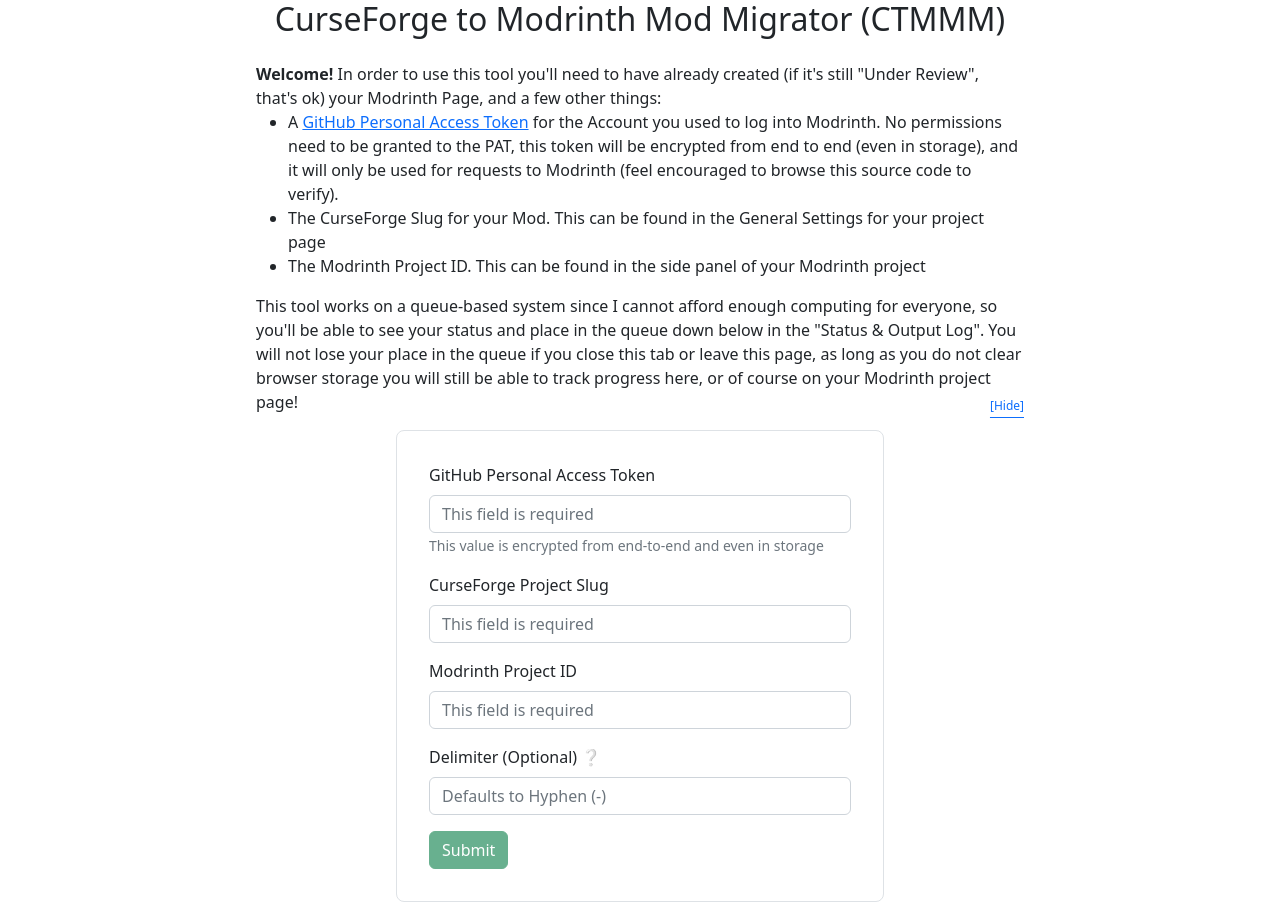
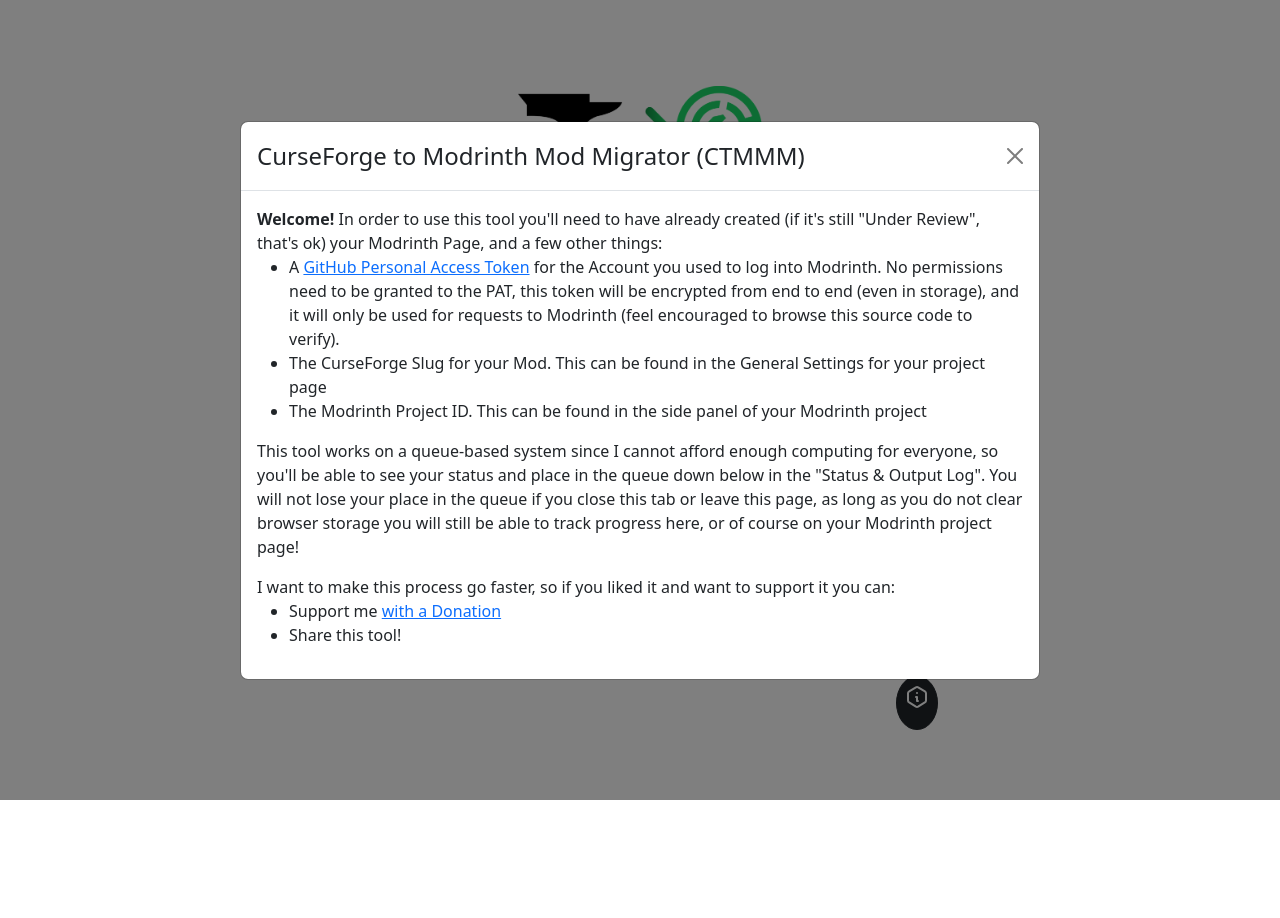
Before and after one commit to oitsjustjose/Curse-To-Modrinth-Migrator, a React (Create React App) app in the folder frontend/: page / in a window 1280 px wide. After the commit the page ends 800 px from the top, so only its background shows below. Built offline with nearby package versions, Linux system fonts and the light colour scheme.

Commit message:
UI updates

```diff
--- a/frontend/package.json
+++ b/frontend/package.json
@@ -8,6 +8,7 @@
     "react": "18.2.0",
     "react-bootstrap": "^2.7.4",
     "react-dom": "18.2.0",
+    "react-icons": "^4.8.0",
     "react-scripts": "5.0.1",
     "web-vitals": "^2.1.0"
   },
--- a/frontend/public/index.html
+++ b/frontend/public/index.html
@@ -3,13 +3,13 @@
 
 <head>
     <meta charset="utf-8" />
-    <link rel="icon" href="%PUBLIC_URL%/app-icon.png" />
+    <link rel="icon" href="%PUBLIC_URL%/favicon.png" />
     <meta name="viewport"
         content="width=device-width, initial-scale=1, maximum-scale=1, minimum-scale=1, user-scalable=no" />
     <meta name="theme-color" content="#17a2b8" />
-    <link rel="shortcut icon" href="./app-icon.png" type="image/x-icon" />
+    <link rel="shortcut icon" href="./favicon.png" type="image/x-icon" />
     <meta name="description" content="A Migration Tool to Pull CF Files and Move Them to Modrinth!" />
-    <link rel="apple-touch-icon" href="%PUBLIC_URL%/app-icon.png" />
+    <link rel="apple-touch-icon" href="%PUBLIC_URL%/favicon.png" />
     <link rel="manifest" href="%PUBLIC_URL%/manifest.json" />
     <title>CTMMM</title>
 </head>
--- a/frontend/src/App.css
+++ b/frontend/src/App.css
@@ -7,3 +7,33 @@
 .output-log {
   margin-top: 2rem;
 }
+
+button.info {
+  /* position: absolute;
+  bottom: 0.5rem;
+  right: 0.5rem; */
+  position: relative;
+  right: -100%;
+
+  font-size: 24px;
+  aspect-ratio: 1;
+  border-radius: 100%;
+  padding: 0.5rem !important;
+}
+
+button.info svg {
+  vertical-align: top;
+}
+
+.ctm-root {
+  margin: auto;
+  max-width: 768px;
+}
+
+#root {
+  min-height: 100vh;
+  display: flex;
+  flex-direction: column;
+  justify-content: center;
+  align-items: center;
+}
--- /dev/null
+++ b/frontend/src/components/Help/Delimiter.jsx
@@ -0,0 +1,41 @@
+import React from 'react';
+import { Modal } from 'react-bootstrap';
+
+export default ({ show, onHide }) => (
+  <Modal
+    centered
+    show={show}
+    onHide={onHide}
+  >
+    <Modal.Body>
+      <div>
+        <p>
+          This is the splitter between parts of the filename. Many mods use the format
+          {' '}
+          <code>MODNAME-MCVER-MAJOR.MINOR.PATCH</code>
+          , where
+          {' '}
+          <code>-</code>
+          {' '}
+          is the delimiter.
+        </p>
+        <p>
+          Using this logic, it is assumed that the Minecraft version for this
+          {' '}
+          <code>.jar</code>
+          -file is between the first and second delimiter, and that the mod version is between
+          the second and the end of the file. Formatting aside from this is not supported,
+          unfortunately, as I&apos;ve got a bit of trauma
+          {' '}
+          <sup>(/s)</sup>
+          {' '}
+          from
+          {' '}
+          <a href="https://dv2ls.com/code?id=lUY-c4A2H" target="_blank" rel="noreferrer">
+            this Regular Expression I wrote.
+          </a>
+        </p>
+      </div>
+    </Modal.Body>
+  </Modal>
+);
--- /dev/null
+++ b/frontend/src/components/Help/Info.jsx
@@ -0,0 +1,75 @@
+import React, { useState } from 'react';
+import { Modal } from 'react-bootstrap';
+
+export default ({ override, propagateOnHide }) => {
+  const [show, setShow] = useState(!window.localStorage.getItem('info-dismissed'));
+
+  const onHide = () => {
+    window.localStorage.setItem('info-dismissed', true);
+    setShow(false);
+    propagateOnHide();
+  };
+
+  return (
+    <Modal
+      centered
+      size="lg"
+      show={override || show}
+      onHide={onHide}
+    >
+      <Modal.Header closeButton>
+        <Modal.Title>CurseForge to Modrinth Mod Migrator (CTMMM)</Modal.Title>
+      </Modal.Header>
+      <Modal.Body>
+        <p>
+          <b>Welcome!</b>
+          {' '}
+          In order to use this tool you&apos;ll need to have already created (if it&apos;s
+          still &quot;Under Review&quot;, that&apos;s ok) your Modrinth Page, and a few
+          other things:
+
+          <ul>
+            <li>
+              A
+              {' '}
+              <a href="https://docs.github.com/en/enterprise-server@3.4/authentication/keeping-your-account-and-data-secure/creating-a-personal-access-token" target="_blank" rel="noreferrer">
+                GitHub Personal Access Token
+              </a>
+              {' '}
+              for the Account you used to log into Modrinth. No
+              permissions need to be granted to the PAT, this token will be encrypted from end
+              to end (even in storage), and it will only be used for requests to Modrinth
+              (feel encouraged to browse this source code to verify).
+            </li>
+            <li>
+              The CurseForge Slug for your Mod. This can be found in the General Settings for your
+              project page
+            </li>
+            <li>
+              The Modrinth Project ID. This can be found in the side panel of your Modrinth project
+            </li>
+          </ul>
+
+          This tool works on a queue-based system since I cannot afford enough computing for
+          everyone, so you&apos;ll be able to see your status and place in the queue down
+          below in the &quot;Status &amp; Output Log&quot;. You will not lose your place in
+          the queue if you close this tab or leave this page, as long as you do not clear
+          browser storage you will still be able to track progress here, or of course on
+          your Modrinth project page!
+        </p>
+
+        <p>
+          I want to make this process go faster, so if you liked it and want to support it you can:
+          <ul>
+            <li>
+              Support me
+              {' '}
+              <a href="https://dv2ls.com/don8" target="_blank" rel="noreferrer">with a Donation</a>
+            </li>
+            <li>Share this tool!</li>
+          </ul>
+        </p>
+      </Modal.Body>
+    </Modal>
+  );
+};
--- a/frontend/src/components/Info.jsx
+++ /dev/null
@@ -1,52 +0,0 @@
-import React, { useState } from 'react';
-
-export default () => {
-  const [render, setRender] = useState(true);
-
-  const hide = () => {
-    window.localStorage.setItem('info-dismissed', true);
-    setRender(false);
-  };
-
-  return render && (
-    <div>
-      <p>
-        <b>Welcome!</b>
-        {' '}
-        In order to use this tool you&apos;ll need to have already created (if it&apos;s
-        still &quot;Under Review&quot;, that&apos;s ok) your Modrinth Page, and a few other things:
-
-        <ul>
-          <li>
-            A
-            {' '}
-            <a href="https://docs.github.com/en/enterprise-server@3.4/authentication/keeping-your-account-and-data-secure/creating-a-personal-access-token" target="_blank" rel="noreferrer">
-              GitHub Personal Access Token
-            </a>
-            {' '}
-            for the Account you used to log into Modrinth. No
-            permissions need to be granted to the PAT, this token will be encrypted from end
-            to end (even in storage), and it will only be used for requests to Modrinth
-            (feel encouraged to browse this source code to verify).
-          </li>
-          <li>
-            The CurseForge Slug for your Mod. This can be found in the General Settings for your
-            project page
-          </li>
-          <li>
-            The Modrinth Project ID. This can be found in the side panel of your Modrinth project
-          </li>
-        </ul>
-
-        This tool works on a queue-based system since I cannot afford enough computing for everyone,
-        so you&apos;ll be able to see your status and place in the queue down below in the
-        &quot;Status &amp; Output Log&quot;. You will not lose your place in the queue if you close
-        this tab or leave this page, as long as you do not clear browser storage you will still be
-        able to track progress here, or of course on your Modrinth project page!
-      </p>
-
-      {/* eslint-disable-next-line jsx-a11y/anchor-is-valid */}
-      <a style={{ float: 'right', marginTop: '-2rem' }} href="#" role="button" onClick={hide}><sup>[Hide]</sup></a>
-    </div>
-  );
-};
--- a/frontend/src/pages/Home.jsx
+++ b/frontend/src/pages/Home.jsx
@@ -1,12 +1,16 @@
+/* eslint-disable import/no-extraneous-dependencies */
 import React, { useState } from 'react';
 import {
-  Form, Button, Container, Accordion, Modal,
+  Form, Button, Container, Accordion, Image,
 } from 'react-bootstrap';
+import { TbInfoHexagon, TbHelp } from 'react-icons/tb';
 import OutputLog from '../components/OutputLog';
-import Info from '../components/Info';
+import Info from '../components/Help/Info';
+import Delimiter from '../components/Help/Delimiter';
+import HeaderImg from '../img/ctm.png';
 
 export default () => {
-  const [help, setHelp] = useState(null);
+  const [modals, setModals] = useState({ info: false, delim: false });
   const [jobId, setJobId] = useState(window.localStorage.getItem('last-jobid'));
   const [formData, setFormData] = useState({
     githubPat: '',
@@ -16,39 +20,6 @@
 
   // eslint-disable-next-line max-len
   const isValidState = () => !!formData.githubPat.length && !!formData.slug.length && !!formData.projId.length;
-  const delimHelp = (evt) => {
-    evt.preventDefault();
-    setHelp((
-      <div>
-        <p>
-          This is the splitter between parts of the filename. Geolosys uses format
-          {' '}
-          <code>MODNAME-MCVER-MAJOR.MINOR.PATCH</code>
-          , where
-          {' '}
-          <code>-</code>
-          {' '}
-          is the delimiter.
-        </p>
-        <p>
-          Using this logic, it is assumed that the Minecraft version for this
-          {' '}
-          <code>.jar</code>
-          -file is between the first and second delimiter, and that the mod version is between
-          the second and the end of the file. Formatting aside from this is not supported,
-          unfortunately, as I&apos;ve got a bit of trauma
-          {' '}
-          <sup>(/s)</sup>
-          {' '}
-          from
-          {' '}
-          <a href="https://dv2ls.com/code?id=lUY-c4A2H" target="_blank" rel="noreferrer">
-            this Regular Expression I wrote.
-          </a>
-        </p>
-      </div>
-    ));
-  };
 
   const makeJob = async (evt) => {
     evt.preventDefault();
@@ -68,14 +39,12 @@
   };
 
   return (
-    <div style={{ margin: 'auto', maxWidth: '768px' }}>
-      <h2 className="mb-4 text-center">
-        CurseForge to Modrinth Mod Migrator (CTMMM)
-      </h2>
-
-      {!window.localStorage.getItem('info-dismissed') && (<Info />)}
+    <div className="ctm-root">
+      <Info override={modals.info} propagateOnHide={() => setModals({ ...modals, info: false })} />
+      <Delimiter show={modals.delim} onHide={() => setModals({ ...modals, delim: false })} />
 
       <Container style={{ margin: '1rem auto', maxWidth: '512px' }}>
+        <Image className="d-block mb-3 mx-auto w-50 " src={HeaderImg} />
         <Form onSubmit={makeJob} className="juse-form">
           <Form.Group className="mb-3" controlId="githubPat">
             <Form.Label>GitHub Personal Access Token</Form.Label>
@@ -127,7 +96,14 @@
               Delimiter (Optional)
               {' '}
               {/* eslint-disable-next-line jsx-a11y/anchor-is-valid */}
-              <a onClick={delimHelp} style={{ textDecoration: 'none' }} href="#">❔</a>
+              <a
+                onClick={() => setModals({ ...modals, delim: true })}
+                style={{ textDecoration: 'none', fontSize: '16px' }}
+                href="#"
+                label="delimiter_help"
+              >
+                <TbHelp />
+              </a>
             </Form.Label>
             <Form.Control
               placeholder="Defaults to Hyphen (-)"
@@ -141,7 +117,7 @@
           </Form.Group>
 
           <Button
-            variant="success"
+            variant="dark"
             type="submit"
             disabled={!isValidState()}
           >
@@ -165,9 +141,20 @@
         )}
       </Container>
 
-      <Modal centered show={!!help} onHide={() => setHelp(null)}>
+      <Button
+        onClick={() => setModals({ ...modals, info: true })}
+        className="info"
+        variant="dark"
+      >
+        <TbInfoHexagon ce />
+      </Button>
+
+      {/* <Modal centered show={!!help} onHide={() => setHelp(null)}>
+        <Modal.Header closeButton>
+          <Modal.Title>Help</Modal.Title>
+        </Modal.Header>
         <Modal.Body>{help}</Modal.Body>
-      </Modal>
+      </Modal> */}
     </div>
   );
 };
```
Also changed, not shown: frontend/public/favicon.png (added), frontend/src/img/ctm.png (added).
